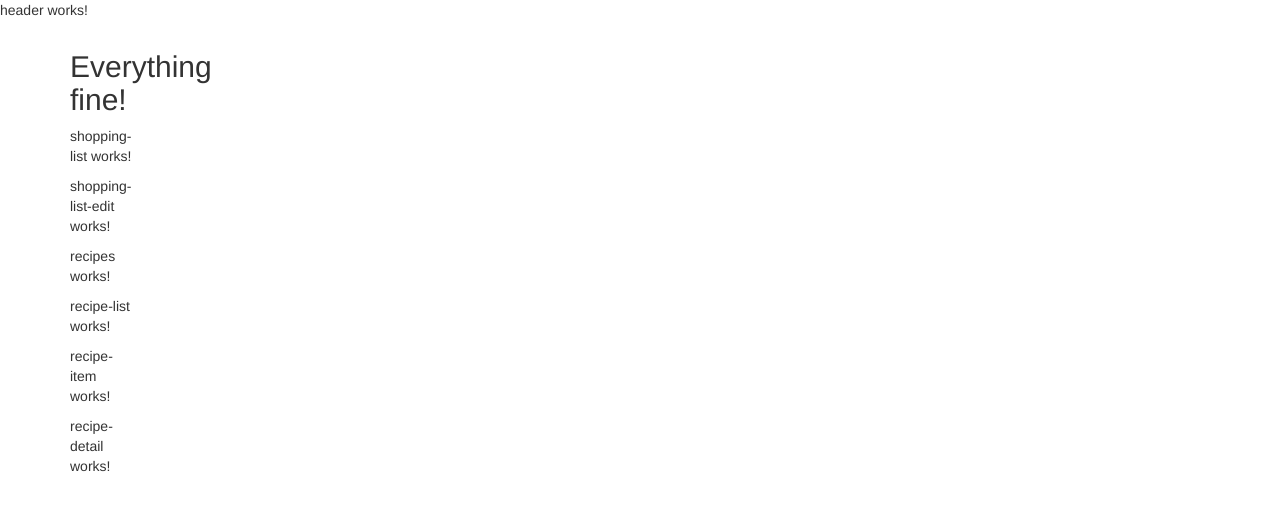
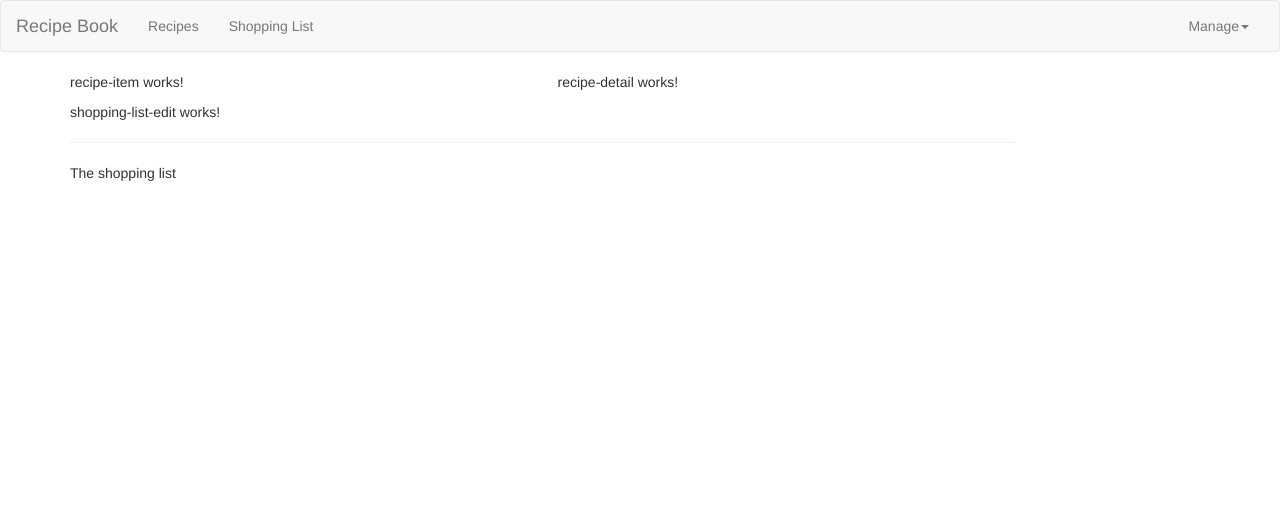
Before and after one commit to Cutter72/shopping-recipes, an Angular app: page / in a window 1280 px wide. Shown: the top 510 px of the page. Built offline with nearby package versions, Linux system fonts and the light colour scheme.

Commit message:
simple header component done

```diff
--- a/src/app/app.component.html
+++ b/src/app/app.component.html
@@ -1,14 +1,11 @@
 <app-header></app-header>
 <div class="container">
   <div class="row">
-    <div class="col-lg-1">
-      <h2>Everything fine!</h2>
+    <div class="col-md-12">
+      <app-recipes></app-recipes>
+    </div>
+    <div class="col-md-12">
       <app-shopping-list></app-shopping-list>
-      <app-shopping-list-edit></app-shopping-list-edit>
-      <app-recipes></app-recipes>
-      <app-recipe-list></app-recipe-list>
-      <app-recipe-item></app-recipe-item>
-      <app-recipe-detail></app-recipe-detail>
     </div>
   </div>
 </div>
--- a/src/app/header/header.component.html
+++ b/src/app/header/header.component.html
@@ -1 +1,23 @@
-<p>header works!</p>
+<nav class="navbar navbar-default">
+  <div class="container-fluid">
+    <div class="navbar-header">
+      <a href="#" class="navbar-brand">Recipe Book</a>
+    </div>
+
+    <div class="collapse navbar-collapse">
+      <ul class="nav navbar-nav">
+        <li><a href="#">Recipes</a></li>
+        <li><a href="#">Shopping List</a></li>
+      </ul>
+      <ul class="nav navbar-nav navbar-right">
+        <li class="dropdown">
+          <a href="#" class="dropdown-toggle" role="button">Manage<span class="caret"></span></a>
+          <ul class="dropdown-menu">
+            <li><a href="#">Save Data</a></li>
+            <li><a href="#">Fetch Data</a></li>
+          </ul>
+        </li>
+      </ul>
+    </div>
+  </div>
+</nav>
--- a/src/app/recipes/recipe-list/recipe-list.component.html
+++ b/src/app/recipes/recipe-list/recipe-list.component.html
@@ -1 +1 @@
-<p>recipe-list works!</p>
+<app-recipe-item></app-recipe-item>
--- a/src/app/recipes/recipes.component.html
+++ b/src/app/recipes/recipes.component.html
@@ -1 +1,8 @@
-<p>recipes works!</p>
+<div class="row">
+  <div class="col-md-5">
+    <app-recipe-list></app-recipe-list>
+  </div>
+  <div class="col-md-7">
+    <app-recipe-detail></app-recipe-detail>
+  </div>
+</div>
--- a/src/app/shopping/shopping-list/shopping-list.component.html
+++ b/src/app/shopping/shopping-list/shopping-list.component.html
@@ -1 +1,7 @@
-<p>shopping-list works!</p>
+<div class="row">
+  <div class="col-xs-10">
+    <app-shopping-list-edit></app-shopping-list-edit>
+    <hr>
+    <p>The shopping list</p>
+  </div>
+</div>
```
